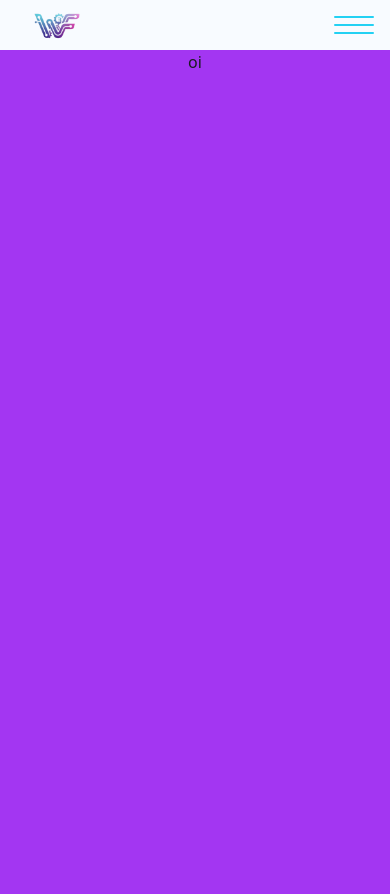
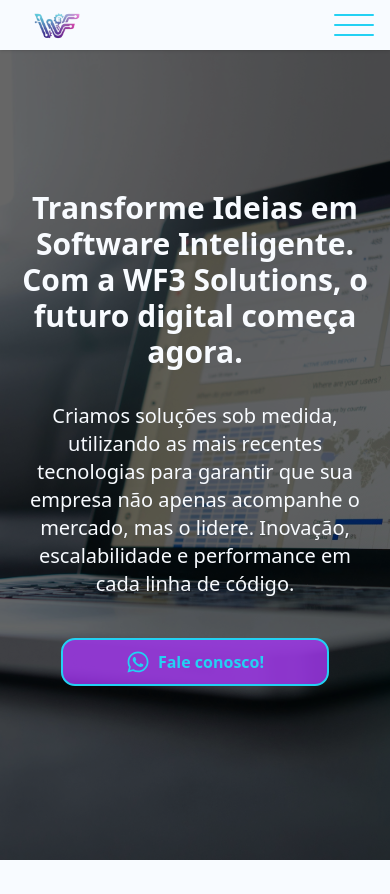
Before and after one commit to wf3-solutions/landing-page, a Next.js app: page / in a window 390 px wide. After the commit the page ends 860 px from the top, so only its background shows below. Built offline with nearby package versions, Linux system fonts and the light colour scheme.

Commit message:
feat: created components ButtonCTA, DesktopMenu, Mobile Menu  and HeroSection

```diff
--- a/app/page.tsx
+++ b/app/page.tsx
@@ -1,11 +1,10 @@
+import HeroSection from "@/components/heroSection";
 import Image from "next/image";
 
 export default function Home() {
   return (
-    <div className="flex w-full h-screen bg-primary dark:bg-foreground">
-      <div className="flex content">
-        <h1>oi</h1>
-      </div>
+    <div className="flex w-full h-screen bg-foreground">
+      <HeroSection />
     </div>
   );
 }
--- /dev/null
+++ b/components/buttonCTA/index.tsx
@@ -0,0 +1,14 @@
+import { Zap } from "lucide-react";
+import React from "react";
+import { FaWhatsapp } from "react-icons/fa";
+
+export default function ButtonCTA() {
+  return (
+    <a
+      className={`flex items-center gap-2 justify-center h-12 p-4 bg-primary/80 border-2 border-secondary w-3/4 md:w-1/2 cursor-pointer rounded-xl hover:bg-secondary hover:border-primary text-secondary hover:text-primary  mt-6 transition-colors duration-300`}
+    >
+      <FaWhatsapp className="text-2xl md:text-3xl" />
+      <p className="font-bold md:text-2xl">Fale conosco!</p>
+    </a>
+  );
+}
--- /dev/null
+++ b/components/desktopMenu/index.tsx
@@ -0,0 +1,21 @@
+import Link from "next/link";
+import React from "react";
+
+export default function DesktopMenu() {
+  return (
+    <div className=" hidden lg:flex gap-8 text-lg font-medium">
+      <Link href="#" className="hover:text-primary transition-all ease-in-out">
+        Início
+      </Link>
+      <Link href="#" className="hover:text-primary transition-all ease-in-out">
+        Serviços
+      </Link>
+      <Link href="#" className="hover:text-primary transition-all ease-in-out">
+        Projeto
+      </Link>
+      <Link href="#" className="hover:text-primary transition-all ease-in-out">
+        Contato
+      </Link>
+    </div>
+  );
+}
--- a/components/header/index.tsx
+++ b/components/header/index.tsx
@@ -1,13 +1,15 @@
 import React from "react";
 import Image from "next/image";
 import MobileMenu from "../mobileMenu";
+import DesktopMenu from "../desktopMenu";
 
 export default function Header() {
   return (
-    <header className="flex w-full px-4 items-center justify-between h-[50px] bg-background md:h-20">
+    <header className="flex fixed z-50 top-0  w-full px-4 items-center justify-between h-[50px]  md:h-20 bg-background shadow-sm">
       <div className="flex">
         <Image src="/assets/logo.png" alt="Logo" width={80} height={80} />
       </div>
+      <DesktopMenu />
       <MobileMenu />
     </header>
   );
--- /dev/null
+++ b/components/heroSection/index.tsx
@@ -0,0 +1,29 @@
+import React from "react";
+import Button from "../buttonCTA";
+import ButtonCTA from "../buttonCTA";
+
+export default function HeroSection() {
+  return (
+    <div
+      className="flex mt-4 w-full h-screen items-center justify-center
+                    bg-black/60
+                    bg-[url('/assets/hero.webp')] bg-cover bg-center bg-no-repeat
+                    bg-blend-overlay"
+    >
+      <div className="content flex w-full h-full flex-col gap-4 items-center justify-center p-4">
+        <h1 className="text-background text-3xl md:text-5xl font-bold text-center">
+          Transforme Ideias em Software Inteligente. Com a WF3 Solutions, o
+          futuro digital começa agora.
+        </h1>
+        <p className="text-xl text-background mt-4  text-center">
+          Criamos soluções sob medida, utilizando as mais recentes tecnologias
+          para garantir que sua empresa não apenas acompanhe o mercado, mas o
+          lidere. Inovação, escalabilidade e performance em cada linha de
+          código.
+        </p>
+
+        <ButtonCTA />
+      </div>
+    </div>
+  );
+}
--- a/components/mobileMenu/index.tsx
+++ b/components/mobileMenu/index.tsx
@@ -21,7 +21,7 @@
       <SheetTrigger asChild>
         <button
           aria-label="Menu"
-          className="relative h-10 w-10 flex flex-col justify-center items-center gap-[6px] md:hidden"
+          className="relative h-10 w-10 flex flex-col justify-center items-center gap-2 lg:hidden"
         >
           {/* Linha superior */}
           <motion.span
```
Also changed, not shown: public/assets/hero.webp (added).
